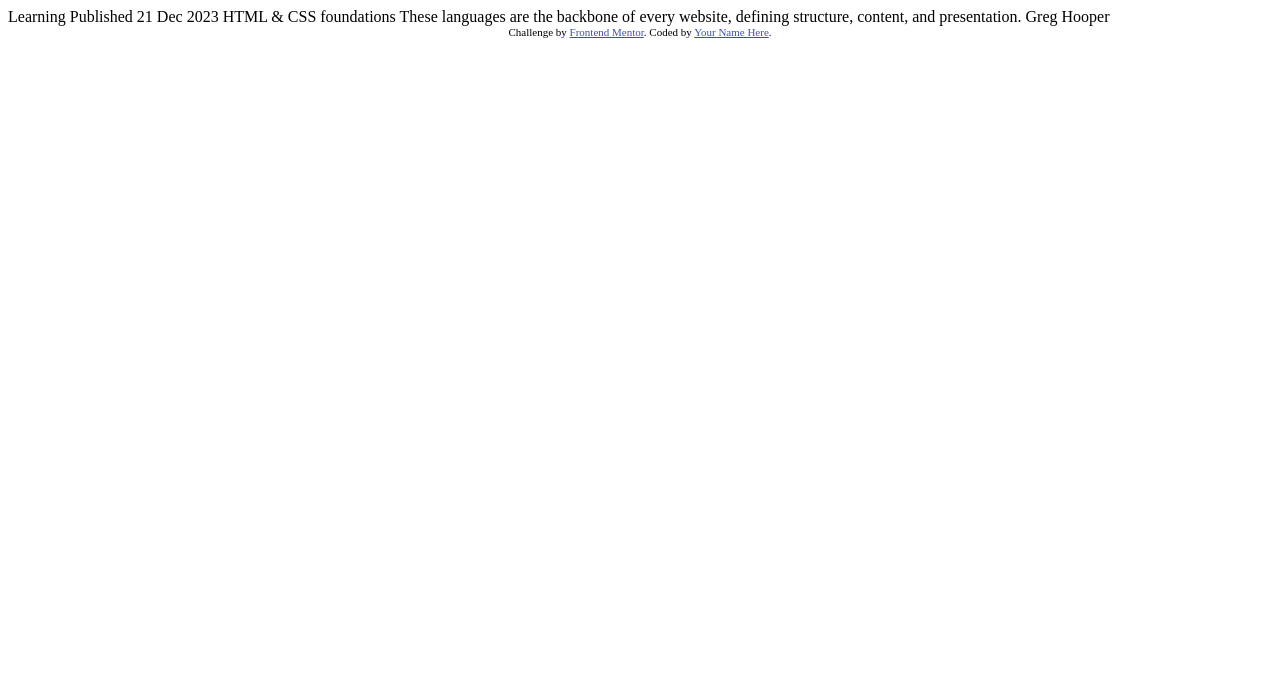
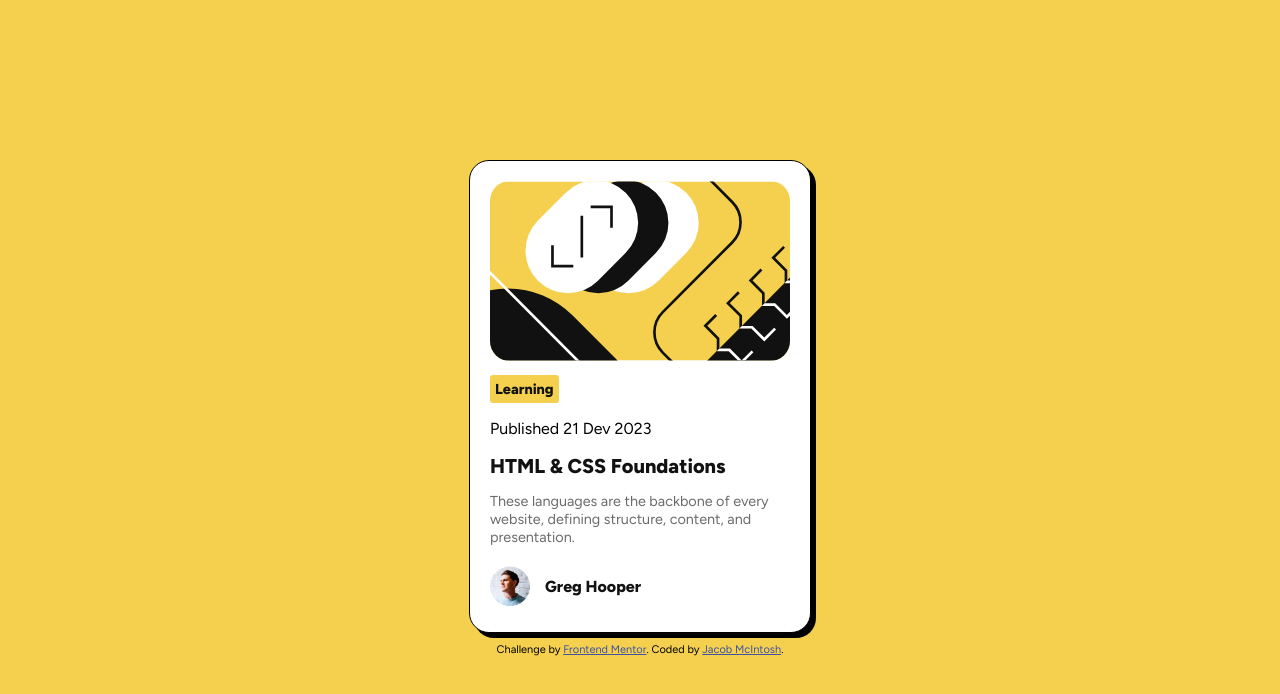
Before and after one commit to jmcintosh24/blog-preview-card-component, a plain HTML site: page index.html in a window 1280 px wide. Drawn offline with Linux system fonts and the light colour scheme.

Commit message:
finished the challenge

```diff
--- /dev/null
+++ b/index.css
@@ -0,0 +1,102 @@
+body {
+    background-color: hsl(47, 88%, 63%);
+    font-family: Figtree;
+    height: 100vh;
+    overflow: hidden;
+    display: flex;
+    justify-content: center;
+    align-items: center;
+}
+
+body p{
+    font-size: 16px;
+}
+
+.card-container {
+    display: flex;
+    justify-content: center;
+    align-items: center;
+}
+
+.card {
+    background-color: hsl(0, 0%, 100%);
+    width: 300px;
+    text-align: left;
+    padding: 20px;
+    border-radius: 20px;
+    border: solid;
+    border-color: black;
+    border-width: 1px;
+    box-shadow: 5px 5px 0 rgb(0, 0, 0);
+}
+
+#card-image {
+    width: 300px;
+    height: auto;
+    border-radius: 20px;
+}
+
+.card-image-container {
+    text-align: center;
+}
+
+.card-desc {
+    width: 300px;
+}
+
+.card-desc #desc-text {
+    color: hsl(0, 0%, 42%);
+    font-size: 90%;
+}
+
+.card-desc .tag {
+    margin-top: 10px;
+    background-color: hsl(47, 88%, 63%);
+    color: hsl(0, 0%, 7%);
+    display: inline-block;
+    padding: 5px;
+    font-size: 90%;
+    font-weight: 800;
+    border-radius: 3px;
+}
+
+.card-desc h1 {
+    margin-top: 0px;
+    margin-bottom: 0px;
+    display: inline-block;
+    font-size: 20px;
+    font-weight: 800;
+    color: hsl(0, 0%, 7%);
+
+}
+
+.card-desc h1:hover, h1:focus {
+    color: hsl(47, 88%, 63%);
+    cursor: pointer;
+}
+
+.card .author {
+    display: flex;
+    justify-content: flex-start;
+    align-items: center;
+}
+
+.card .author #author-image {
+    width: 40px;
+}
+
+.card .author .author-name {
+    font-weight: 800;
+    padding-left: 15px;
+    color: hsl(0, 0%, 7%);
+}
+
+.attribution {
+    margin-top: 10px;
+    font-size: 11px;
+    text-align: center;
+}
+
+.attribution a {
+    color: hsl(228, 45%, 44%);
+}
--- a/index.html
+++ b/index.html
@@ -2,33 +2,43 @@
 <html lang="en">
 <head>
   <meta charset="UTF-8">
-  <meta name="viewport" content="width=device-width, initial-scale=1.0"> <!-- displays site properly based on user's device -->
-
+  <meta name="viewport" content="width=device-width, initial-scale=1.0">
   <link rel="icon" type="image/png" sizes="32x32" href="./assets/images/favicon-32x32.png">
-
+  <link rel="preconnect" href="https://fonts.googleapis.com">
+  <link rel="preconnect" href="https://fonts.gstatic.com" crossorigin>
+  <link href="https://fonts.googleapis.com/css2?family=Figtree:ital,wght@0,300..900;1,300..900&family=Outfit:wght@100..900&display=swap" rel="stylesheet">
+  <link rel="stylesheet" href="./index.css">
   <title>Frontend Mentor | Blog preview card</title>
-
-  <!-- Feel free to remove these styles or customise in your own stylesheet 👍 -->
-  <style>
-    .attribution { font-size: 11px; text-align: center; }
-    .attribution a { color: hsl(228, 45%, 44%); }
-  </style>
 </head>
 <body>
 
-  Learning
+  <div class="main-container">
+    <div class="card">
+      <div class="card-image-container">
+        <img id="card-image" src="./assets/images/illustration-article.svg" alt="HTML and CSS Foundations Image"/>
+      </div>
+      <div class="card-desc">
+        <div class="tag">
+          Learning
+        </div>
+        <p id="date">Published 21 Dev 2023</p>
+        <h1>HTML & CSS Foundations</h1>
+        <p id="desc-text">These languages are the backbone of every website, defining structure, content, and presentation.</p>
+        <div class="author">
+          <img id="author-image" src="./assets/images/image-avatar.webp" alt="Image of Greg Hooper">
+          <p class="author-name">Greg Hooper</p>
+        </div>
+      </div>
+    </div>
 
-  Published 21 Dec 2023
+    <div class="attribution">
+      Challenge by <a href="https://www.frontendmentor.io?ref=challenge" target="_blank">Frontend Mentor</a>.
+      Coded by <a href="#">Jacob McIntosh</a>.
+    </div>
+  </div>
 
-  HTML & CSS foundations
 
-  These languages are the backbone of every website, defining structure, content, and presentation.
 
-  Greg Hooper
 
-  <div class="attribution">
-    Challenge by <a href="https://www.frontendmentor.io?ref=challenge" target="_blank">Frontend Mentor</a>.
-    Coded by <a href="#">Your Name Here</a>.
-  </div>
 </body>
 </html>
```
Also changed, not shown: solution.jpg (added), 2 other files.
